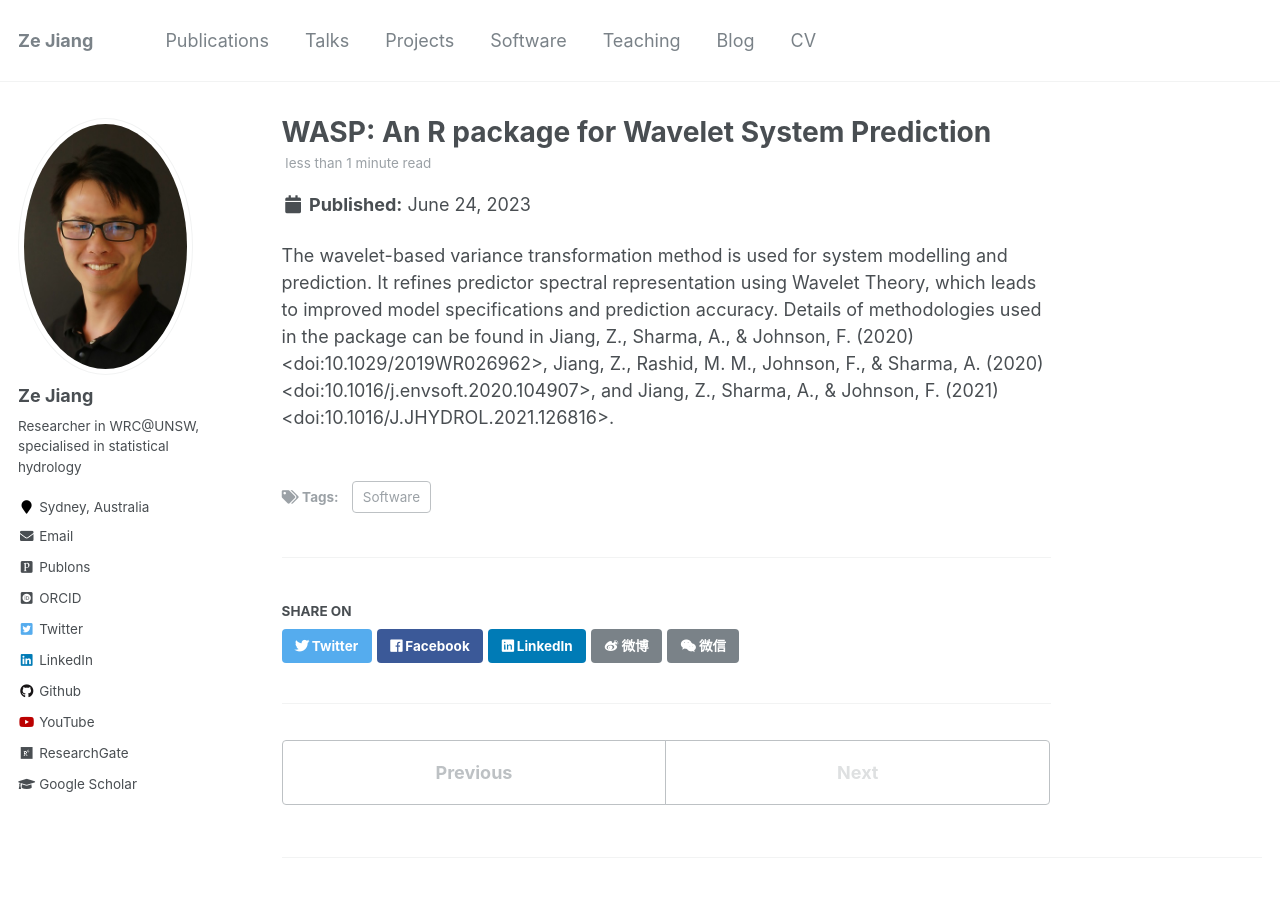
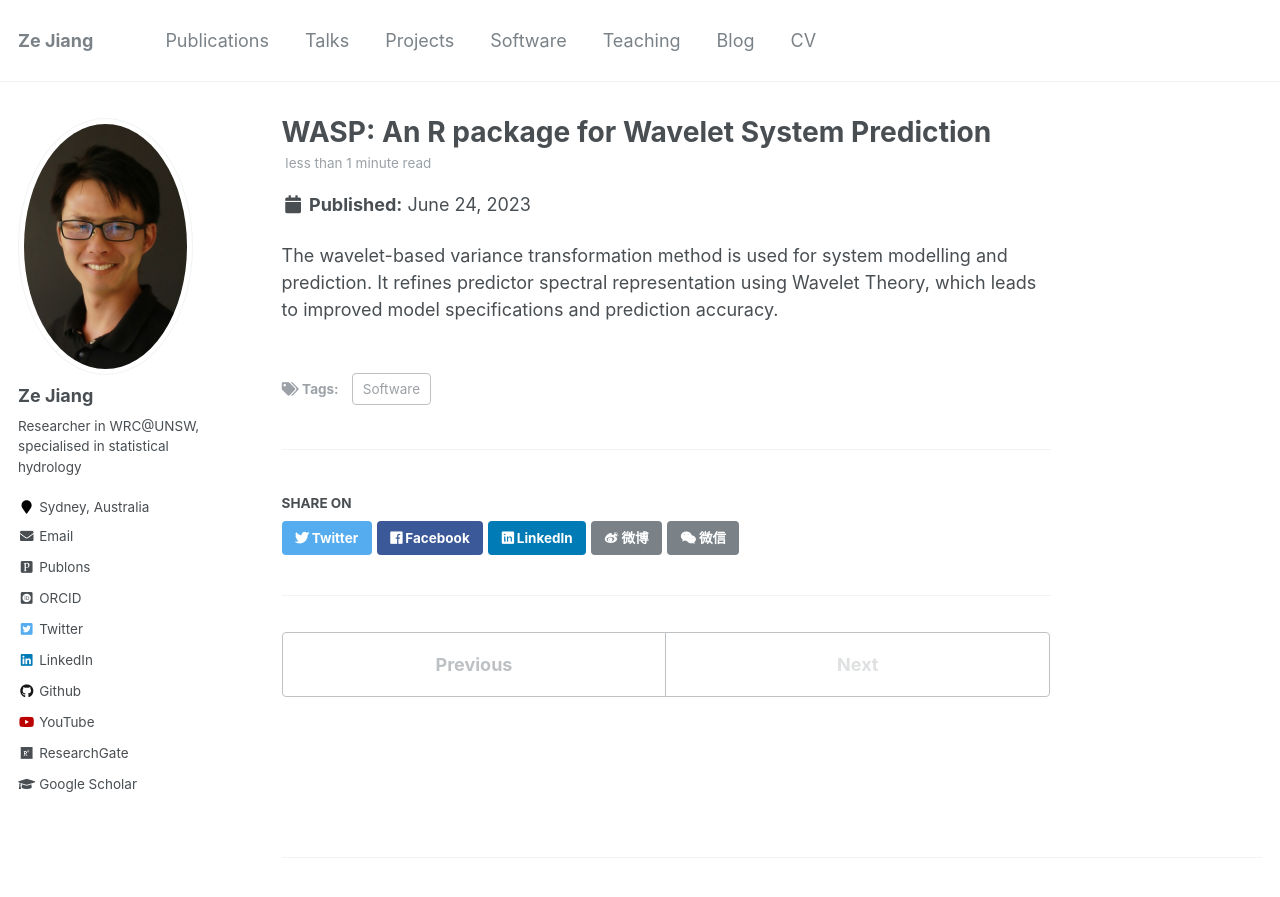
Before and after one commit to zejiang-unsw/zejiang-unsw.github.io, a Jekyll site: the page built from _posts/2023-06-24-blog-post-4.md, in a window 1280 px wide and 900 px high. Shown: the top 897 px of the window. Built offline with Jekyll 4.4.1, drawn with Linux system fonts in a browser that asks for light colours; some web fonts are replaced.

Commit message:
Update 2023-06-24-blog-post-4.md

```diff
--- a/_posts/2023-06-24-blog-post-4.md
+++ b/_posts/2023-06-24-blog-post-4.md
@@ -6,4 +6,4 @@ tags:
   - Software
 ---
 
-The wavelet-based variance transformation method is used for system modelling and prediction. It refines predictor spectral representation using Wavelet Theory, which leads to improved model specifications and prediction accuracy. Details of methodologies used in the package can be found in Jiang, Z., Sharma, A., & Johnson, F. (2020) <doi:10.1029/2019WR026962>, Jiang, Z., Rashid, M. M., Johnson, F., & Sharma, A. (2020) <doi:10.1016/j.envsoft.2020.104907>, and Jiang, Z., Sharma, A., & Johnson, F. (2021) <doi:10.1016/J.JHYDROL.2021.126816>.
+The wavelet-based variance transformation method is used for system modelling and prediction. It refines predictor spectral representation using Wavelet Theory, which leads to improved model specifications and prediction accuracy.
```
